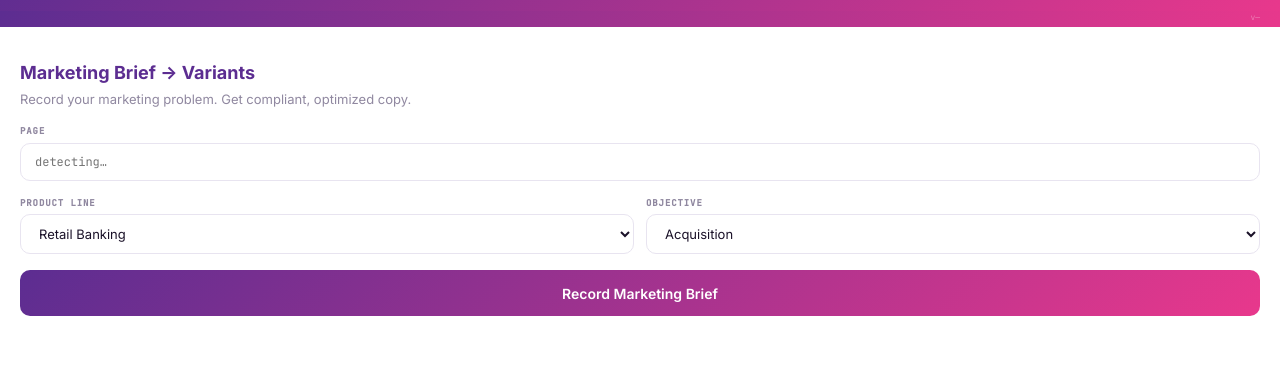
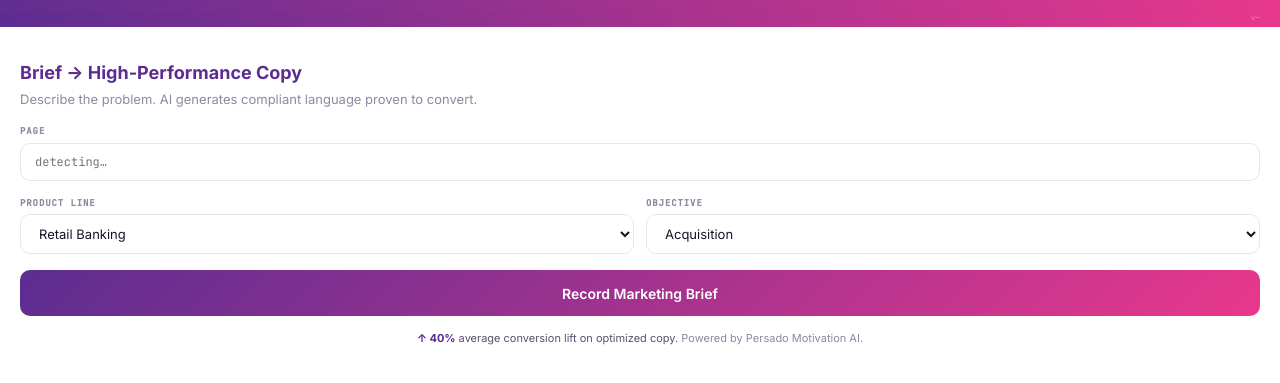
Before and after one commit to collinrnicholas/language-intelligence-layer, a website built with Vite: page extension/sidepanel.html in a window 1280 px wide. Shown: the part 45-428 px from the top of the page. Built offline with nearby package versions, Linux system fonts and the light colour scheme; no server answers.

Commit message:
Improve empty state: Brief -> High-Performance Copy + 40% lift stat

```diff
--- a/extension/sidepanel.html
+++ b/extension/sidepanel.html
@@ -108,8 +108,8 @@
 <!-- ═══ CONFIGURE ═══ -->
 <div class="panel active view" id="panelConfigure">
   <div style="padding:8px 0 16px;">
-    <div style="font-size:18px;font-weight:700;color:var(--prp);margin-bottom:4px;">Marketing Brief → Variants</div>
-    <div style="font-size:13px;color:var(--tm);">Record your marketing problem. Get compliant, optimized copy.</div>
+    <div style="font-size:18px;font-weight:700;color:var(--prp);margin-bottom:4px;">Brief → High-Performance Copy</div>
+    <div style="font-size:13px;color:var(--tm);">Describe the problem. AI generates compliant language proven to convert.</div>
   </div>
 
   <div class="field">
@@ -141,6 +141,10 @@
   </div>
 
   <button class="btn btn-primary btn-block" id="btnStart">Record Marketing Brief</button>
+  <div style="text-align:center;margin-top:14px;font-size:11px;color:var(--t2);line-height:1.5;">
+    <span style="font-weight:700;color:var(--prp);">↑ 40%</span> average conversion lift on optimized copy.
+    <span style="color:var(--tm);">Powered by Persado Motivation AI.</span>
+  </div>
 </div>
 
 <!-- ═══ RECORD ═══ -->
```
